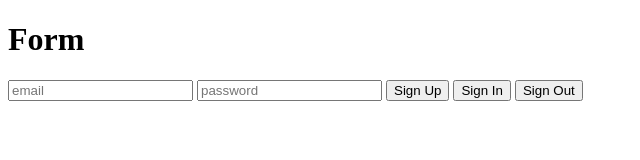
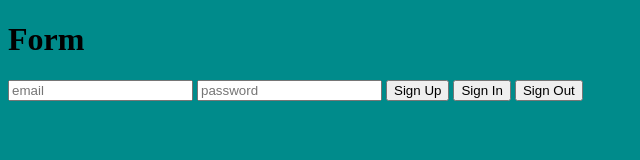
Before and after one commit to afiatamanna06/LoginSignup-Javascript, a plain HTML site: page index.html in a window 1280 px wide. Shown: the whole page, without its empty margins (0-640 px from the left). Drawn offline with Linux system fonts and the light colour scheme; no server answers.

Commit message:
index.css added

```diff
--- /dev/null
+++ b/index.css
@@ -0,0 +1,3 @@
+body {
+    background-color: darkcyan;
+}
--- a/index.html
+++ b/index.html
@@ -9,6 +9,7 @@
     <script src="https://www.gstatic.com/firebasejs/7.18.0/firebase-app.js"></script>
     <script src="https://www.gstatic.com/firebasejs/7.18.0/firebase-auth.js"></script>
     <script src="index.js"></script>
+    <link rel="stylesheet" href="index.css">
 </head>
 
 <body>
```
